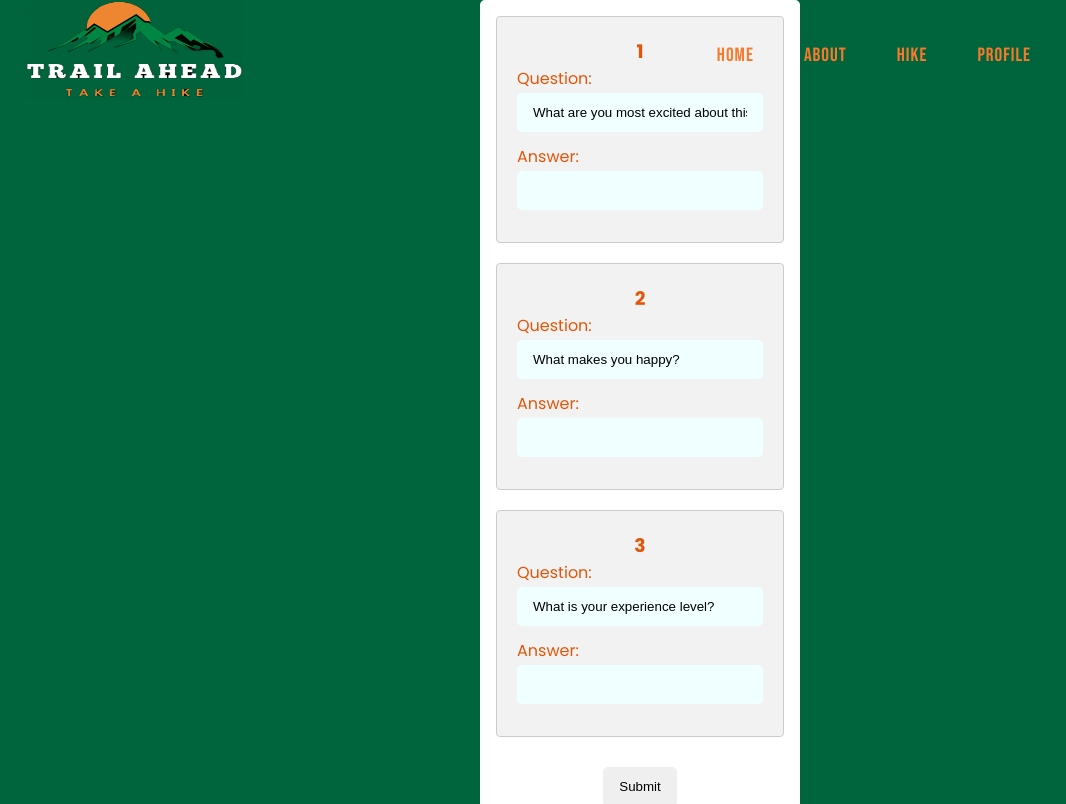
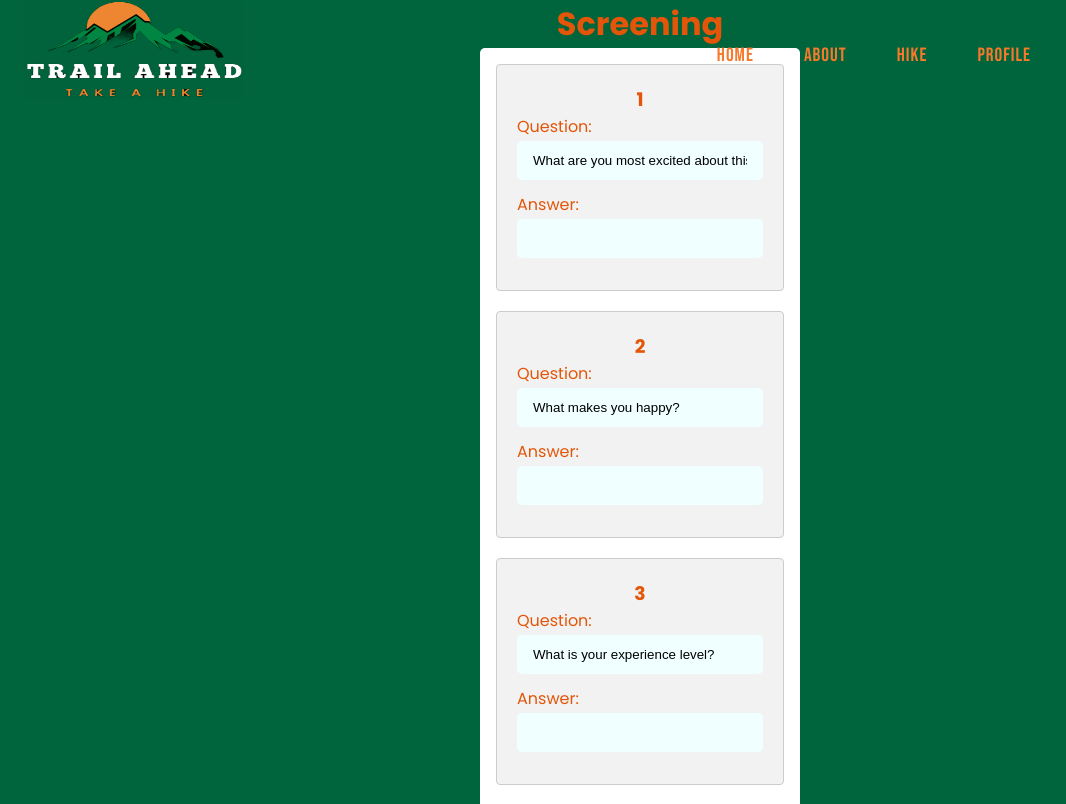
Before and after one commit to DQuaya/Trail-Ahead-Front-End, a React (Create React App) app: page /quiz in a window 1280 px wide. Shown: the top 804 px of the page, without its empty margins (0-1066 px from the left). Built offline with nearby package versions, Linux system fonts and the light colour scheme.

Commit message:
added quiz page Screening title

```diff
--- a/src/Components/Quiz/Quiz.js
+++ b/src/Components/Quiz/Quiz.js
@@ -29,6 +29,9 @@ function Quiz() {
   };
 
   return (
+    <div>
+      {" "}
+      <h1>Screening</h1>
       <div className="quizContainer">
         <form onSubmit={handleSubmit}>
           {quizzes.map((quiz, index) => (
@@ -63,6 +66,7 @@ function Quiz() {
           <button type="submit">Submit</button>
         </form>
       </div>
+    </div>
   );
 }
 
```
Lines whose indentation alone changed are shown as unchanged.
